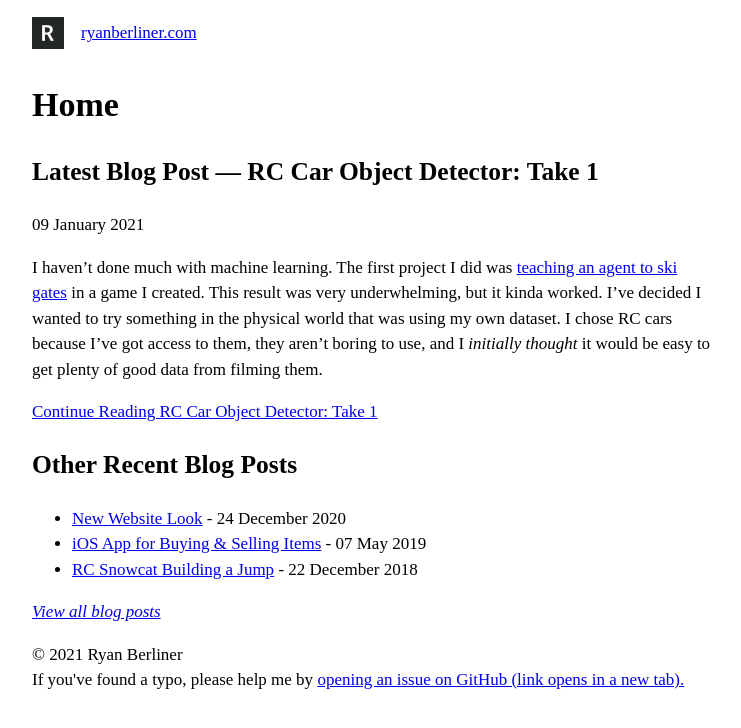
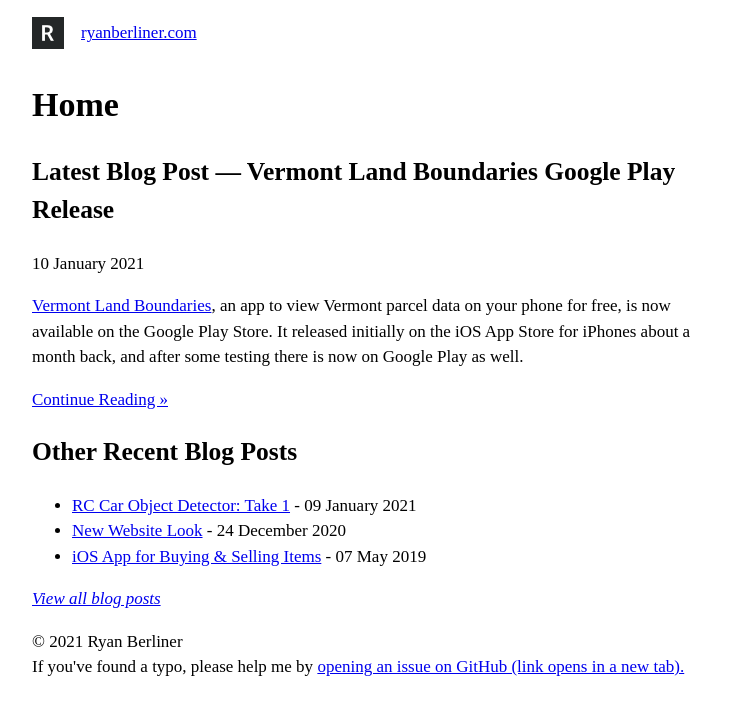
Before and after one commit to RyanBerliner/ryanberliner.github.io, a Jekyll site: the page built from index.md, in a window 1280 px wide. Shown: the top 728 px of the page, without its empty margins (268-1009 px from the left). Built offline with Jekyll 4.4.1, drawn with Linux system fonts in a browser that asks for light colours; our own code applies the rules of GitHub Pages for plain Markdown files.

Commit message:
blog post about vermont land boundaries releasing on google play

```diff
--- /dev/null
+++ b/_posts/2021-01-10-vermont-land-boundaries-google-play-release.md
@@ -0,0 +1,15 @@
+---
+title:  "Vermont Land Boundaries Google Play Release"
+date:   2021-01-10 09:00:00 -0500
+categories: dev mobile
+permalink: /vermont-land-boundaries-google-play-release
+sitemap:
+  lastmod: '2021-01-10'
+  changefreq: 'never'
+---
+
+[Vermont Land Boundaries](https://vermontlandboundaries.com), an app to view Vermont parcel data on your phone for free, is now available on the Google Play Store. It released initially on the iOS App Store for iPhones about a month back, and after some testing there is now on Google Play as well.
+
+This is a [react native](https://reactnative.dev/) app, so not much needed to be done to do this. There where a few styling oddities on android that needed to be fixed, but most of the work was adding android icons and getting it built properly for the Google Play store.
+
+If you'd like to download this app to view parcel data in Vermont on your phone, search your app store, or refer to the [Vermont Land Boundaries](https://vermontlandboundaries.com) website for more information.
--- a/index.md
+++ b/index.md
@@ -12,7 +12,7 @@ sitemap:
 
 {{ post.excerpt }}
 
-[Continue Reading {{ post.title }}]({{ post.url }})
+<a href="{{ post.url }}" aria-label="Continue Reading {{ post.title }}">Continue Reading &raquo;</a>
 
 {% endfor %}
 
```
